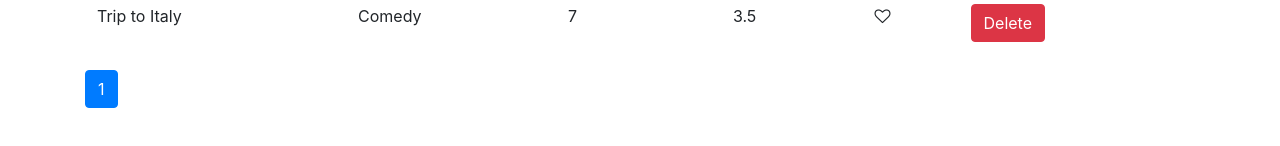
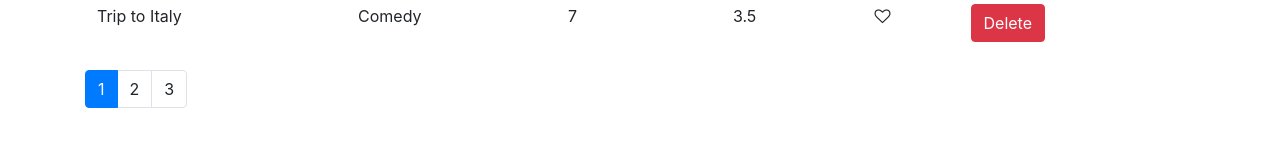
Before and after one commit to Karla-Abad/vidly, a React (Create React App) app: page / in a window 1280 px wide. Shown: the part 308-454 px from the top of the page. Built offline with nearby package versions, Linux system fonts and the light colour scheme.

Commit message:
Updated propTypes

```diff
--- a/src/components/movies.jsx
+++ b/src/components/movies.jsx
@@ -77,7 +77,7 @@ class Movies extends Component {
         </table>
         <Pagination
           itemsCount={count}
-          pageSize="abc"
+          pageSize={pageSize}
           onPageChange={this.handlePageChange}
           currentPage={currentPage}
         />
```
